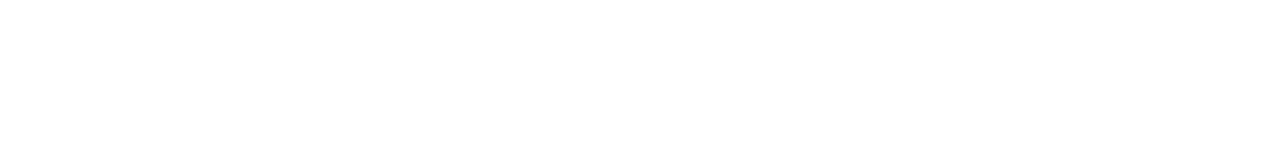
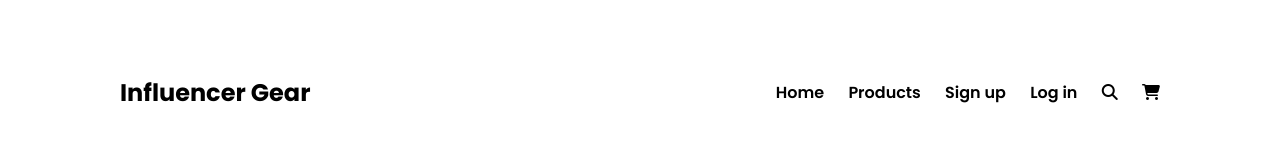
Before and after one commit to JubayerAhmmodShuvo/Influencer-gear, a plain HTML site: page index.html in a window 1280 px wide. Drawn offline with Linux system fonts and the light colour scheme.

Commit message:
header added

```diff
--- a/index.html
+++ b/index.html
@@ -5,8 +5,30 @@
     <meta http-equiv="X-UA-Compatible" content="IE=edge">
     <meta name="viewport" content="width=device-width, initial-scale=1.0">
     <title>Influencer Gear</title>
+    <link rel="stylesheet" href="style.css">
+    <link rel="preconnect" href="https://fonts.googleapis.com">
+    <link rel="preconnect" href="https://fonts.gstatic.com" crossorigin>
+    <link href="https://fonts.googleapis.com/css2?family=Poppins:wght@400;500;600;700&display=swap" rel="stylesheet">
+    <script src="https://kit.fontawesome.com/e954cc3ed3.js" crossorigin="anonymous"></script>
 </head>
 <body>
-
+    <!-- Header Part -->
+    <header>
+        <nav>
+            <div id="navbar-brand">
+                <a href="">Influencer Gear</a>
+            </div>
+        <div class="nav-items">
+            <ul>
+                <li><a href="">Home</a></li>
+                <li><a href="">Products</a></li>
+                <li><a href="">Sign up</a></li>
+                <li><a href="">Log in</a></li>
+                <li><a href=""><i class="fas fa-search"></i></a></li>
+                <li><a href=""><i class="fas fa-shopping-cart"></i></a></li>
+        </ul>
+        </div>
+        </nav>
+    </header>
 </body>
 </html>
--- a/style.css
+++ b/style.css
@@ -0,0 +1,35 @@
+/*-------------------
+                    Universal Font
+                                    ------------------------------*/
+
+body{
+    font-family: 'Poppins', sans-serif;
+    background-color: #ffffff;
+    margin: 4rem 7.5rem 0 7.5rem;
+}
+/* ------------
+                    Navbar
+                                ------------*/
+#navbar-brand>a {
+    color: black;
+    font-size: 24px;
+    font-weight:700;
+    text-decoration: none;
+}
+nav{
+    display: flex;
+    justify-content: space-between;
+    align-items: center;
+    margin-bottom: 2rem;
+
+}
+nav ul li{
+    list-style: none;
+    display: inline-block;
+    margin-left: 20px;
+    font-weight: 600;
+}
+ul li a{
+    color: black;
+    text-decoration: none;
+}
```
